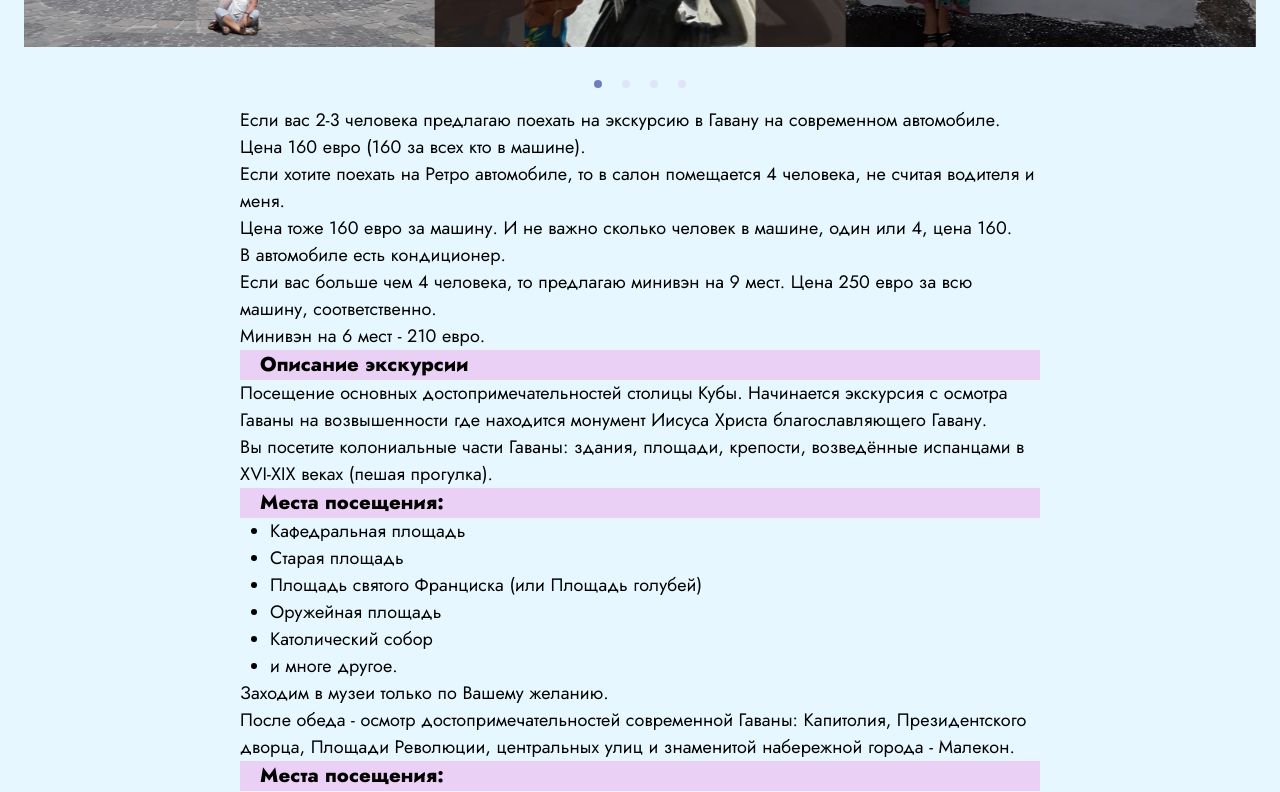
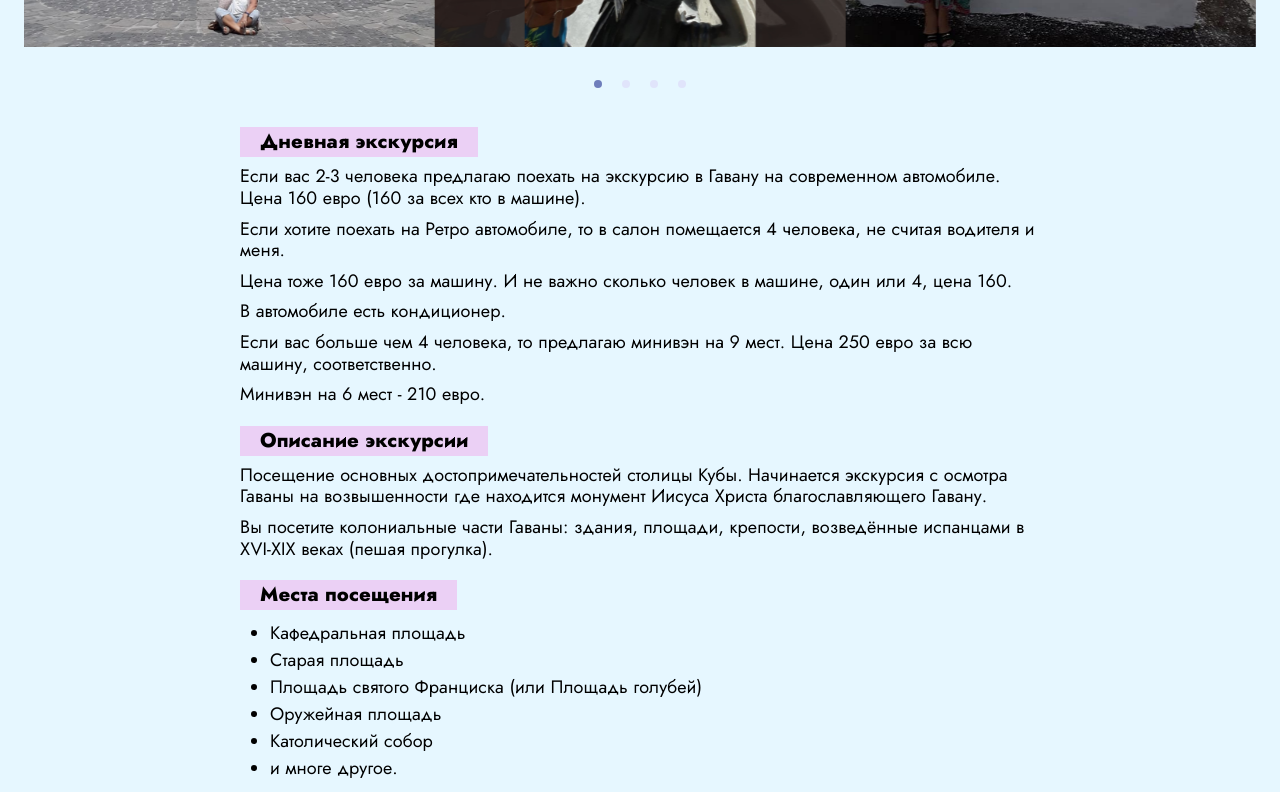
Before and after one commit to igoryen/zenkova, a React (Create React App) app: page /services in a window 1280 px wide. Shown: the part 720-1512 px from the top of the page. Built offline with nearby package versions, Linux system fonts and the light colour scheme.

Commit message:
Tweaked text and styling of tour to Havana on p Services

```diff
--- a/src/components/TourHabana.js
+++ b/src/components/TourHabana.js
@@ -69,7 +69,7 @@ class TourHabana extends React.Component {
         return (
             <section className="page__section page__section_a">
                 <div className="element heading">
-                    <h2>Гавана дневная</h2>
+                    <h2>Гавана</h2>
                 </div>
 
                 <div className="my-carousel">
@@ -88,6 +88,7 @@ class TourHabana extends React.Component {
                 </div>
 
                 <div className="element description">
+                    <h2>Дневная экскурсия</h2>
 
                     <p>Если вас 2-3 человека предлагаю поехать на экскурсию в Гавану на современном автомобиле. Цена 160 евро (160 за всех кто в машине).</p>
                     <p>Если хотите поехать на Ретро автомобиле, то в салон помещается 4 человека, не считая водителя и меня.</p>
@@ -101,7 +102,7 @@ class TourHabana extends React.Component {
                     <p>Посещение основных достопримечательностей столицы Кубы. Начинается экскурсия с осмотра Гаваны на возвышенности где находится монумент Иисуса Христа благославляющего Гавану.</p>
                     <p>Вы посетите колониальные части Гаваны: здания, площади, крепости, возведённые испанцами в XVI-XIX веках (пешая прогулка).</p>
 
-                    <h2>Места посещения:</h2>
+                    <h2>Места посещения</h2>
 
                     <ul>
                         <li>Кафедральная площадь</li>
@@ -115,7 +116,7 @@ class TourHabana extends React.Component {
 
                     <p>После обеда - осмотр достопримечательностей современной Гаваны: Капитолия, Президентского дворца, Площади Революции, центральных улиц и знаменитой набережной города - Малекон.</p>
 
-                    <h2>Места посещения:</h2>
+                    <h2>Места посещения</h2>
                     <ul>
                         <li>Набережная Малекон</li>
                         <li>Площадь Революции</li>
--- a/src/styles/Layout/page.scss
+++ b/src/styles/Layout/page.scss
@@ -18,6 +18,18 @@
         // background-color: $color5; // debug
     }
 
+    .page__section {
+        &_a {
+            .element {
+                &.description {
+                    h2 {
+                        background-color: $color5pale;
+                    }
+                }
+            }
+        }
+    }
+
     .element {
         // background-color: $color1; // debug
         margin: 1em 0;
@@ -25,12 +37,19 @@
         z-index: 1; // because of bkg img is semi-opaque.
 
         &.description {
+            h2 {
+                margin-top: 1em;
+                padding-left: 1em;
+                padding-right: 1em;
+                width: fit-content;
+            }
+            p {
+                line-height: 1.2;
+                margin-top: 0.5em;
+            }
             ul {
                 margin-left: 3em;
-            }
-            h2 {
-                background-color: $color5pale;
-                padding-left: 1em;
+                margin-top: 1em;
             }
         }
     }
```
